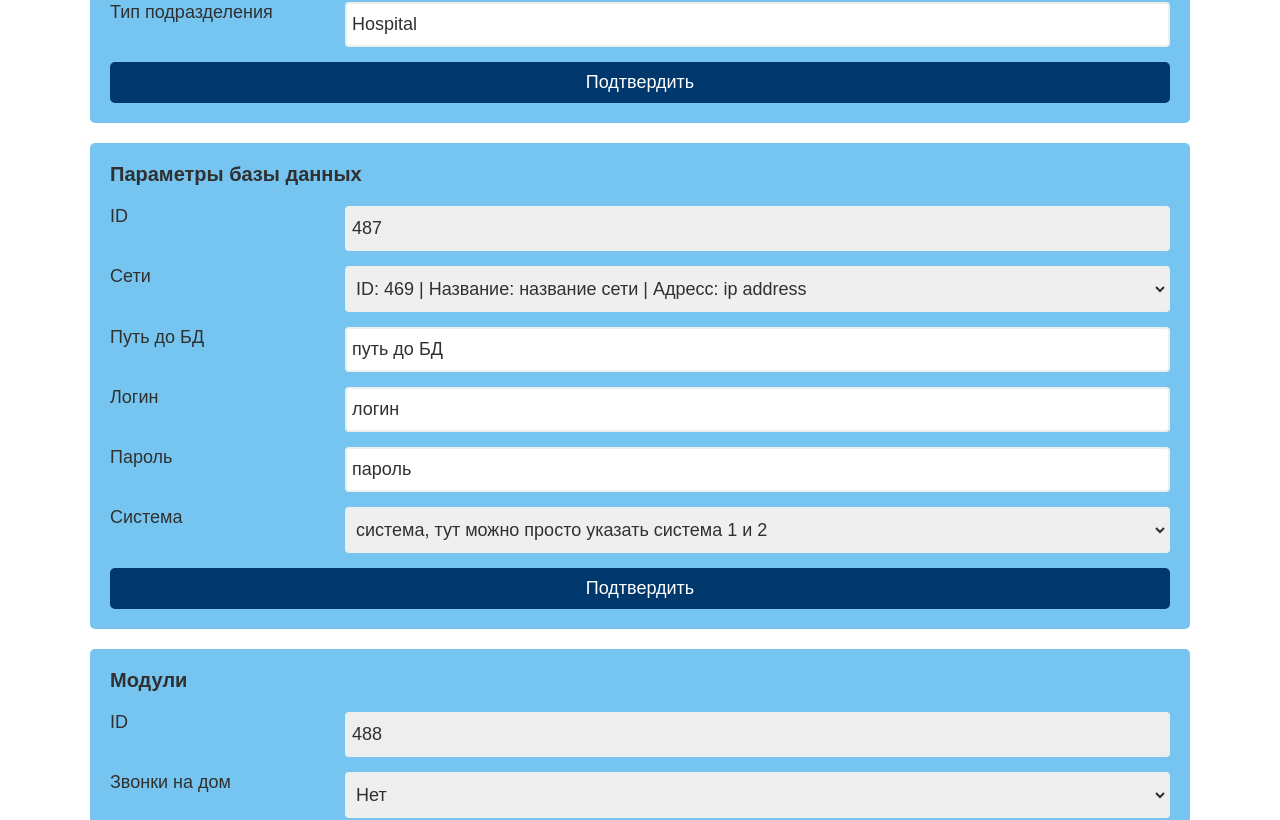
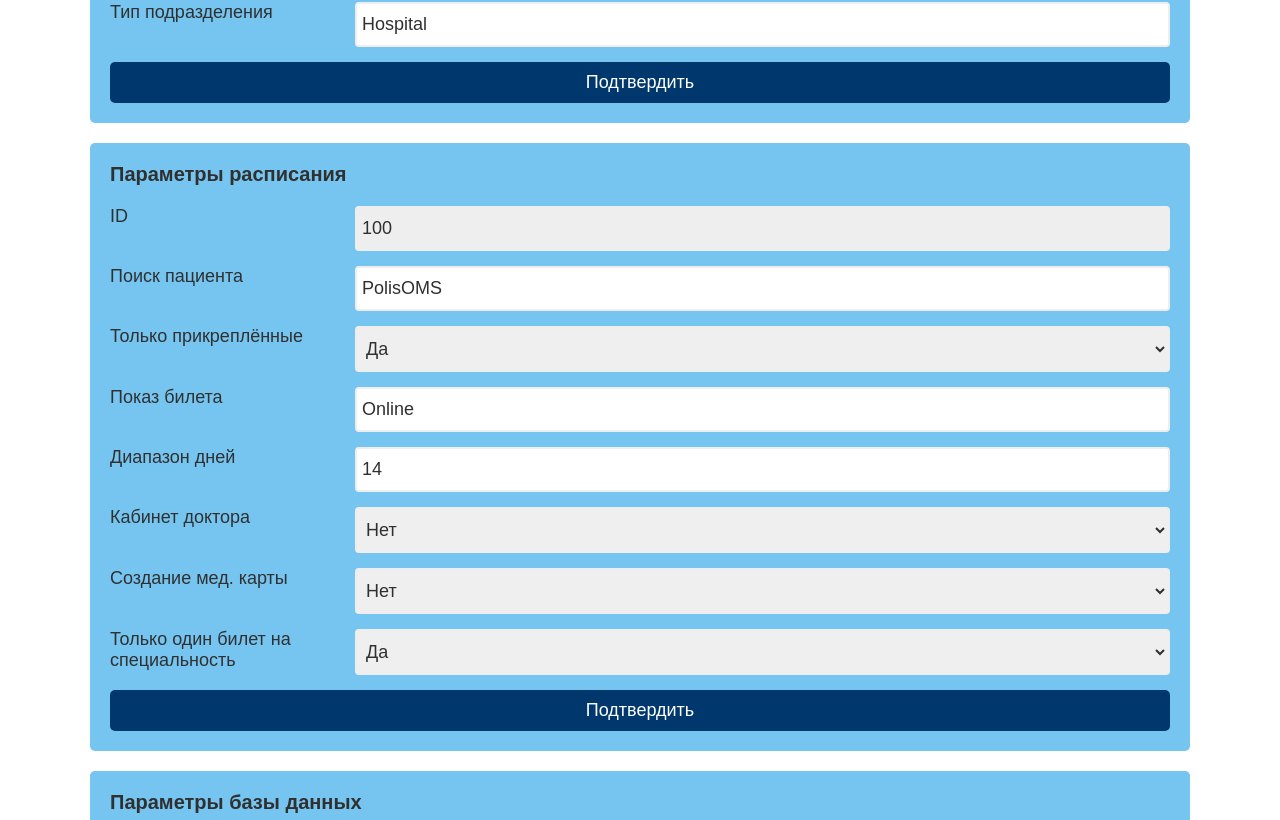
Before and after one commit to L1oid/KomiacWebsite, a React (Create React App) app in the folder komiac-website-frontend/: page /medical_organizations/0007ec24-a7d8-4b80-bfb5-65026888a13a in a window 1280 px wide. Shown: the part 691-1511 px from the top of the page. Built offline with nearby package versions, Linux system fonts and the light colour scheme.

Commit message:
add scheduleOptions

```diff
--- a/komiac-website-frontend/src/view/pages/medicalOrganization/page.js
+++ b/komiac-website-frontend/src/view/pages/medicalOrganization/page.js
@@ -29,6 +29,18 @@ function MedicalOrganizationPage() {
         territoryCode: "",
         divisionCode: "",
         divisionType: ""
+    });
+    const [formScheduleOptionsData, setFormScheduleOptionsData] = useState({
+        scheduleOptions: {
+            id: "",
+            patientSearch: "",
+            isOnlyAttachment: false,
+            displayTickets: "",
+            daysRange: "",
+            isDoctorArea: false,
+            isAllowCreateCard: false,
+            isHasOnlyOneTicketToSpeciality: false
+        }
     });
     const [formDbData, setFormDbData] = useState({
         dbSettings: {
@@ -92,6 +104,18 @@ function MedicalOrganizationPage() {
                 territoryCode: dataMedicalOrganization.territoryCode,
                 divisionCode: dataMedicalOrganization.divisionCode,
                 divisionType: dataMedicalOrganization.divisionType
+            });
+            setFormScheduleOptionsData({
+                scheduleOptions: {
+                    id: dataMedicalOrganization.scheduleOptions.id,
+                    patientSearch: dataMedicalOrganization.scheduleOptions.patientSearch,
+                    isOnlyAttachment: dataMedicalOrganization.scheduleOptions.isOnlyAttachment,
+                    displayTickets: dataMedicalOrganization.scheduleOptions.displayTickets,
+                    daysRange: dataMedicalOrganization.scheduleOptions.daysRange,
+                    isDoctorArea: dataMedicalOrganization.scheduleOptions.isDoctorArea,
+                    isAllowCreateCard: dataMedicalOrganization.scheduleOptions.isAllowCreateCard,
+                    isHasOnlyOneTicketToSpeciality: dataMedicalOrganization.scheduleOptions.isHasOnlyOneTicketToSpeciality
+                }
             });
             setFormDbData({
                 dbSettings: {
@@ -163,6 +187,30 @@ function MedicalOrganizationPage() {
         setFormMainData(prevState => ({
             ...prevState,
             [name]: value
+        }));
+        setIsChange(true);
+    };
+
+    const handleScheduleOptionsInputChange = (event) => {
+        const { name, value } = event.target;
+        setFormScheduleOptionsData(prevState => ({
+            ...prevState,
+            scheduleOptions: {
+                ...prevState.scheduleOptions,
+                [name]: value
+            }
+        }));
+        setIsChange(true);
+    };
+
+    const handleScheduleOptionsSelectChange = (event) => {
+        const { name, value } = event.target;
+        setFormScheduleOptionsData(prevState => ({
+            ...prevState,
+            scheduleOptions: {
+                ...prevState.scheduleOptions,
+                [name]: value === 'true'
+            }
         }));
         setIsChange(true);
     };
@@ -316,7 +364,7 @@ function MedicalOrganizationPage() {
                         value={dataMedicalOrganization.id}
                     />
                     <DisabledInputComponent
-                        title={"ID Подразделения"}
+                        title={"ID Организации"}
                         value={dataMedicalOrganization.medicalOrganizationId}
                     />
                     <DisabledInputComponent
@@ -361,6 +409,62 @@ function MedicalOrganizationPage() {
                         onClick={handleConfirmButton.bind(this, formMainData)}>Подтвердить
                     </button>
                 </div>
+                {dataMedicalOrganization && dataMedicalOrganization.scheduleOptions && (
+                    <div className="organization-info-container">
+                        <div className="organization-info-subtitle">
+                            Параметры расписания
+                        </div>
+                        <DisabledInputComponent
+                            title={"ID"}
+                            value={dataMedicalOrganization.scheduleOptions.id}
+                        />
+                        <EnabledInputComponent
+                            title={"Поиск пациента"}
+                            name={"patientSearch"}
+                            value={formScheduleOptionsData.scheduleOptions.patientSearch}
+                            handle={handleScheduleOptionsInputChange}
+                        />
+                        <BoolSelectComponent
+                            title={"Только прикреплённые"}
+                            name={"isOnlyAttachment"}
+                            value={formScheduleOptionsData.scheduleOptions.isOnlyAttachment}
+                            handle={handleScheduleOptionsSelectChange}
+                        />
+                        <EnabledInputComponent
+                            title={"Показ билета"}
+                            name={"displayTickets"}
+                            value={formScheduleOptionsData.scheduleOptions.displayTickets}
+                            handle={handleScheduleOptionsInputChange}
+                        />
+                        <EnabledInputComponent
+                            title={"Диапазон дней"}
+                            name={"daysRange"}
+                            value={formScheduleOptionsData.scheduleOptions.daysRange}
+                            handle={handleScheduleOptionsInputChange}
+                        />
+                        <BoolSelectComponent
+                            title={"Кабинет доктора"}
+                            name={"isDoctorArea"}
+                            value={formScheduleOptionsData.scheduleOptions.isDoctorArea}
+                            handle={handleScheduleOptionsSelectChange}
+                        />
+                        <BoolSelectComponent
+                            title={"Создание мед. карты"}
+                            name={"isAllowCreateCard"}
+                            value={formScheduleOptionsData.scheduleOptions.isAllowCreateCard}
+                            handle={handleScheduleOptionsSelectChange}
+                        />
+                        <BoolSelectComponent
+                            title={"Только один билет на специальность"}
+                            name={"isHasOnlyOneTicketToSpeciality"}
+                            value={formScheduleOptionsData.scheduleOptions.isHasOnlyOneTicketToSpeciality}
+                            handle={handleScheduleOptionsSelectChange}
+                        />
+                        <button className="organization-info-button"
+                                onClick={handleConfirmButton.bind(this, formScheduleOptionsData)}>Подтвердить
+                        </button>
+                    </div>
+                )}
                 {dataMedicalOrganization && dataMedicalOrganization.dbSettings && (
                     <div className="organization-info-container">
                         <div className="organization-info-subtitle">
--- a/komiac-website-frontend/src/view/pages/medicalOrganization/style.css
+++ b/komiac-website-frontend/src/view/pages/medicalOrganization/style.css
@@ -42,7 +42,7 @@
 }
 
 .content-text {
-    min-width: 235px;
+    min-width: 245px;
 }
 
 .content-input {
```
